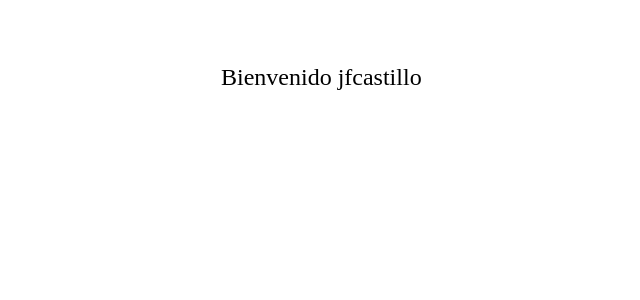
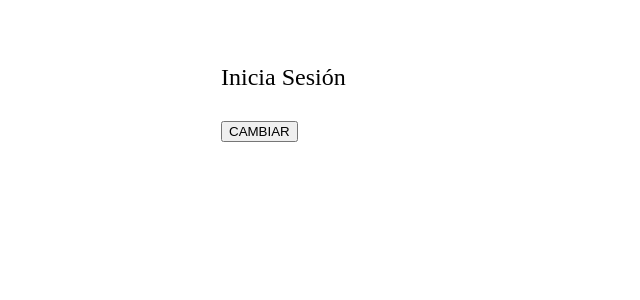
Before and after one commit to JuanCE7/test_angular, an Angular app: page / in a window 1280 px wide. Shown: the top 300 px of the page, without its empty margins (169-809 px from the left). Built offline with nearby package versions, Linux system fonts and the light colour scheme.

Commit message:
update: user component

```diff
--- a/src/app/app.component.ts
+++ b/src/app/app.component.ts
@@ -4,9 +4,9 @@ import { UserComponent } from './user/user.component';
 
 @Component({
   selector: 'app-root',
-  imports: [RouterOutlet, UserComponent],
+  imports: [UserComponent],
   templateUrl: './app.component.html',
-  styleUrl: './app.component.css'
+  styleUrl: './app.component.css',
 })
 export class AppComponent {
   title = 'test de test';
--- a/src/app/user/user.component.css
+++ b/src/app/user/user.component.css
@@ -4,3 +4,8 @@ section{
     padding-top: 32px;
     font-size: 24px;
 }
+
+img{
+    width: 64px;
+    border-radius: 50%;
+}
--- a/src/app/user/user.component.html
+++ b/src/app/user/user.component.html
@@ -1,8 +1,11 @@
 <section>
     @if(isLoggedIn){
     <p>Bienvenido {{username}} </p>
+    <img (click)="greet()" src="https://github.com/JuanCE7.png" alt="photo"/>
     } @else {
 
     <p>Inicia Sesión </p>
+    <button (click)="isLoggedIn = true">CAMBIAR</button>
     }
+
 </section>
--- a/src/app/user/user.component.ts
+++ b/src/app/user/user.component.ts
@@ -4,9 +4,12 @@ import { Component } from '@angular/core';
   selector: 'app-user',
   imports: [],
   templateUrl: './user.component.html',
-  styleUrl: './user.component.css'
+  styleUrl: './user.component.css',
 })
 export class UserComponent {
   username = 'jfcastillo';
-  isLoggedIn = true;
+  isLoggedIn = false;
+  greet() {
+    alert('Hellooo');
+  }
 }
```
